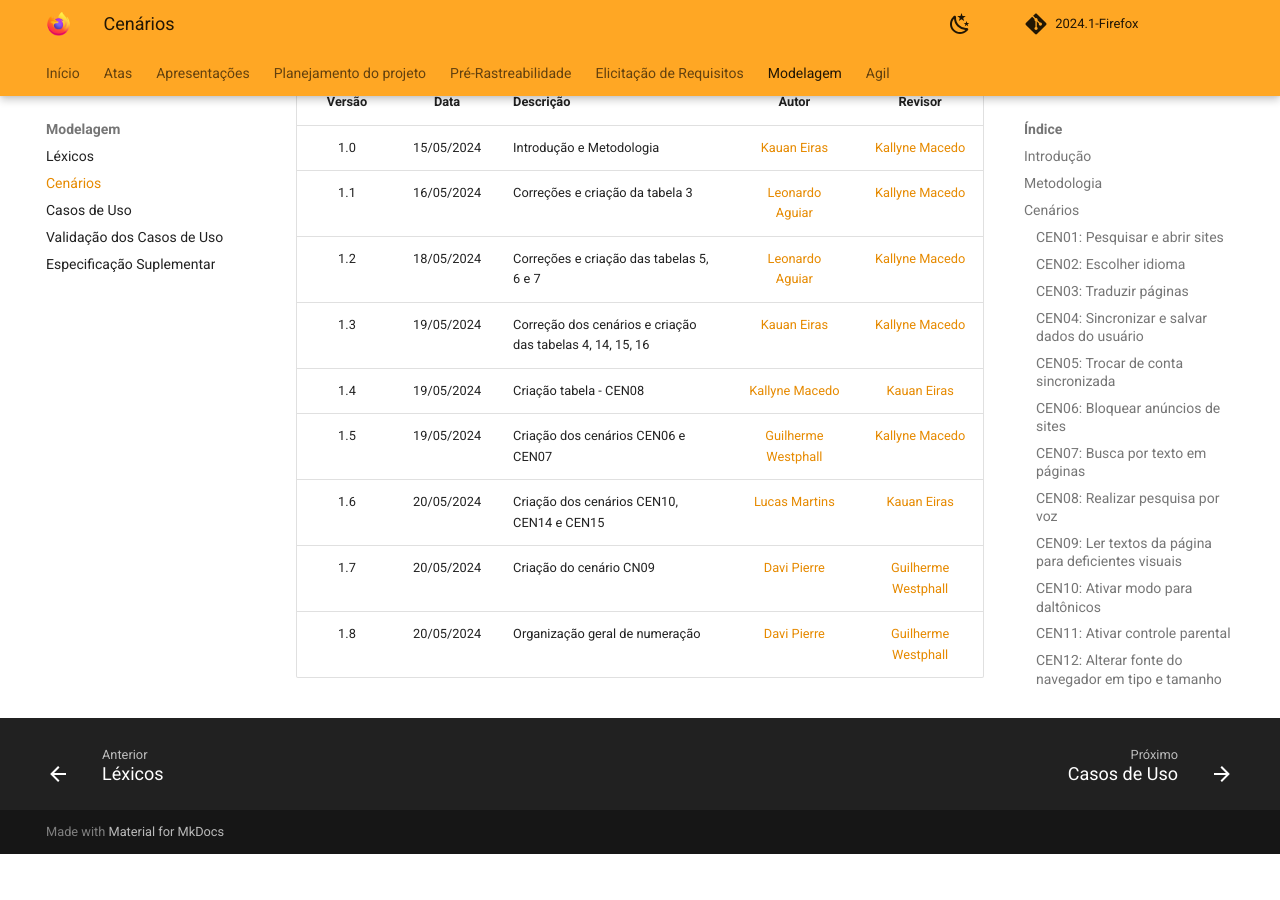
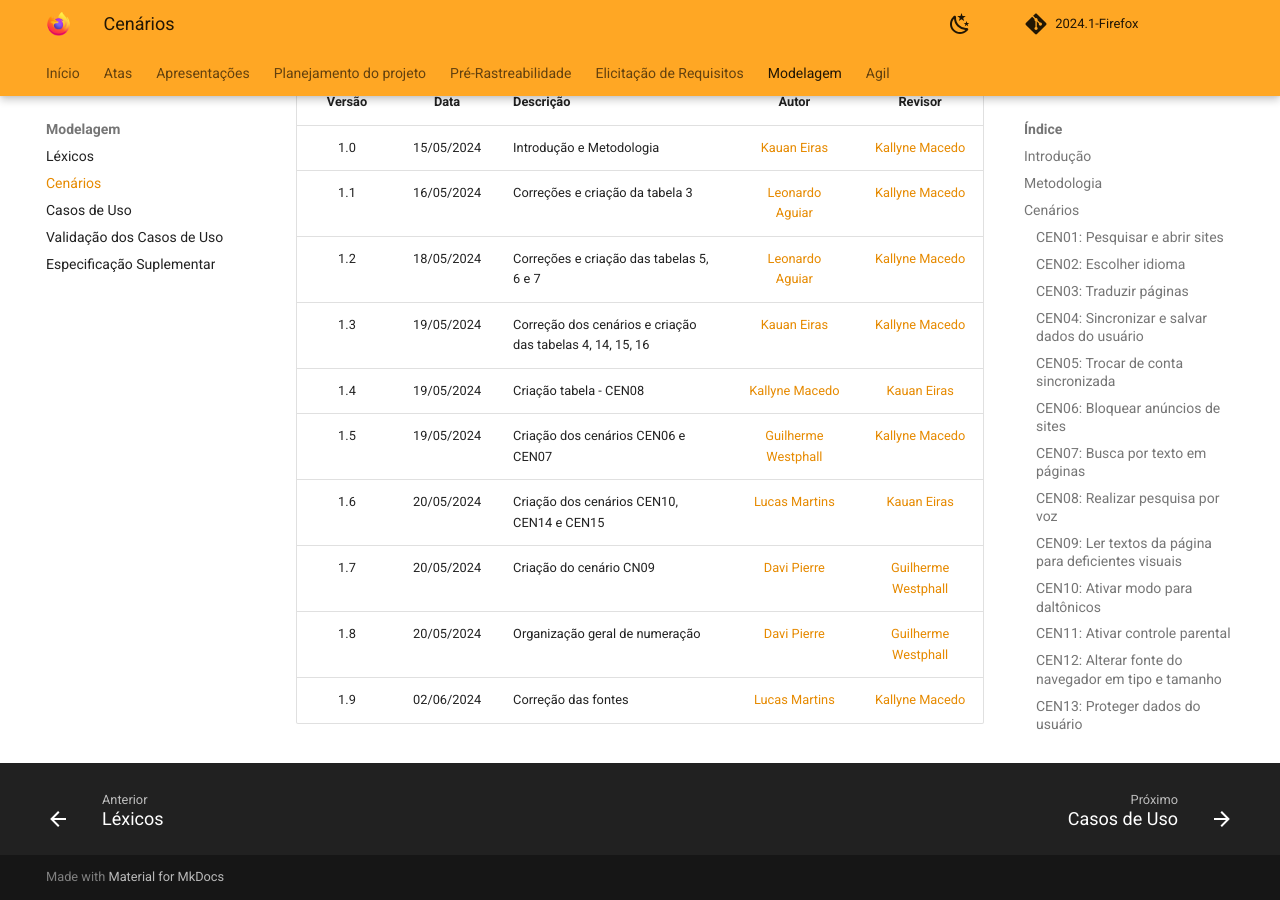
Before and after one commit to martinsglucas/Requisitos-de-Software, an MkDocs documentation site: the page built from docs/modelagem/cenarios.md, in a window 1280 px wide and 900 px high, scrolled down 13771 px. Built offline with MkDocs 1.6.1 and Material for MkDocs 9.7.7, drawn with Linux system fonts in a browser that asks for light colours; comment, search, counter and statistics services are not loaded; before the commit the page ends 14625 px from its top, so only the background shows below that.

Commit message:
update: adiciona nova versao

```diff
--- a/docs/modelagem/cenarios.md
+++ b/docs/modelagem/cenarios.md
@@ -420,3 +420,4 @@
 |  1.6   | 20/05/2024 | Criação dos cenários CEN10, CEN14 e CEN15                 | [Lucas Martins](https://github.com/martinsglucas) | [Kauan Eiras](https://github.com/kauaneiras)    |
 |  1.7   | 20/05/2024 | Criação do cenário CN09                                   | [Davi Pierre](https://github.com/DaviPierre)      |  [Guilherme Westphall](https://github.com/west7)                                              |
 |  1.8   | 20/05/2024 | Organização geral de numeração                            | [Davi Pierre](https://github.com/DaviPierre)      |  [Guilherme Westphall](https://github.com/west7)                                              |
+|  1.9   | 02/06/2024 | Correção das fontes | [Lucas Martins](https://github.com/martinsglucas) | [Kallyne Macedo](https://github.com/kalipassos) |
```
